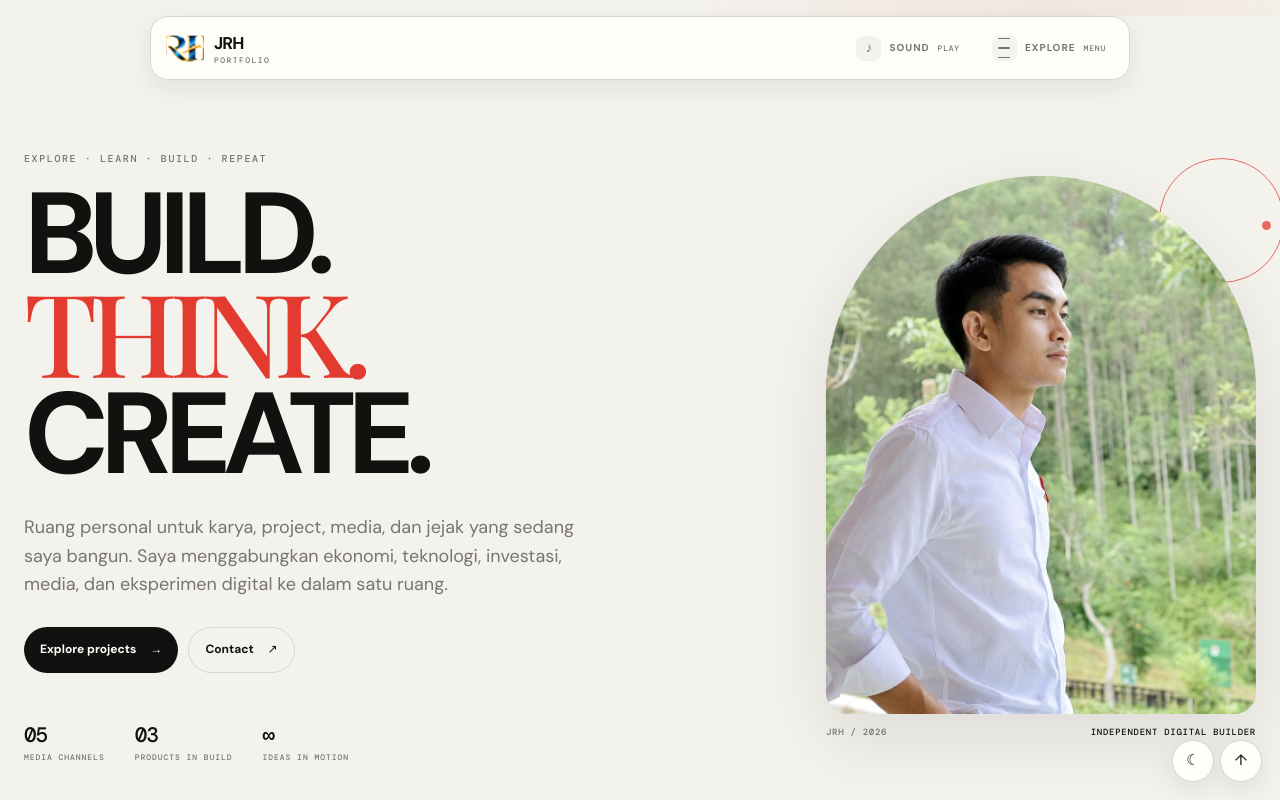
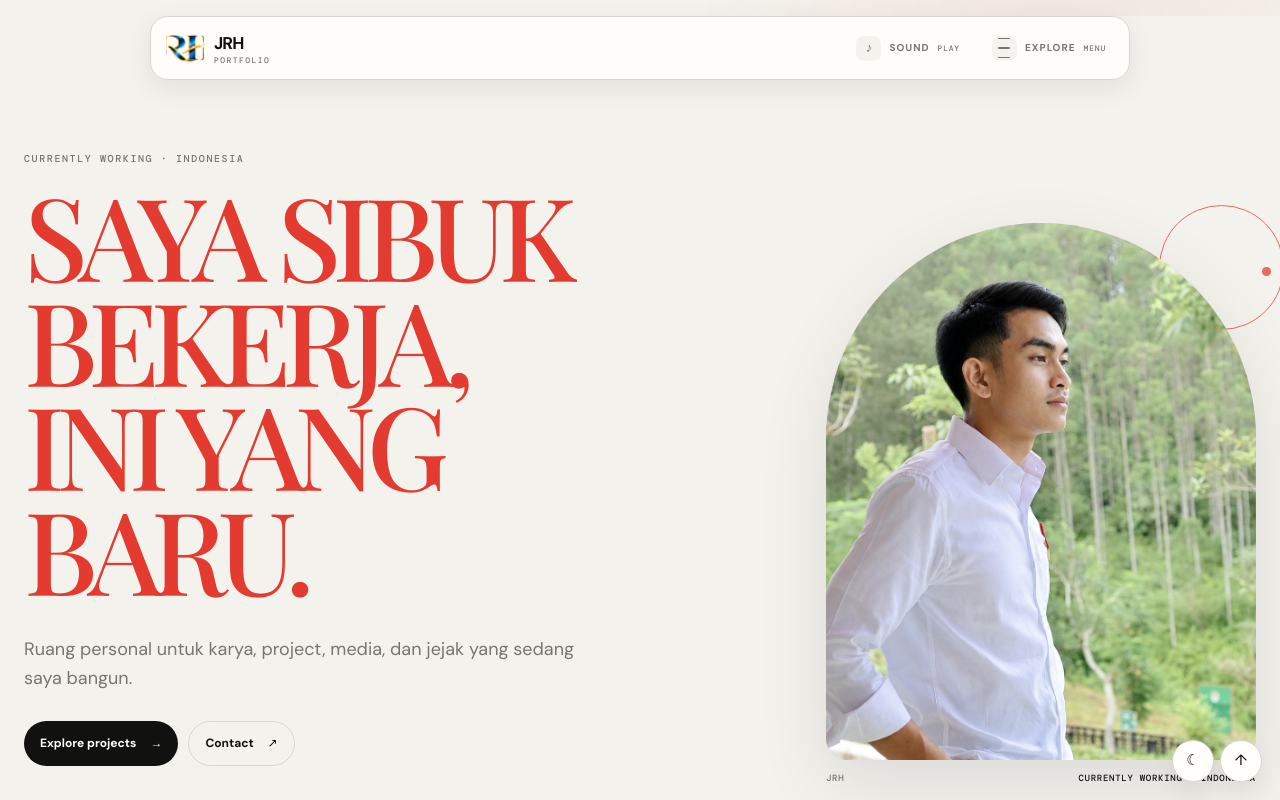
Before and after one commit to LionerHakim/JRHs, a React (Vite) app: page / in a window 1280 px wide. Shown: the top 800 px of the page. Built offline with nearby package versions, Linux system fonts and the light colour scheme; a web font is replaced by a local one.

Commit message:
Align new UI with pre-Hydra JRHs content

```diff
--- a/src/main.tsx
+++ b/src/main.tsx
@@ -321,7 +321,7 @@ export default function App() {
             <div className='menu-panel-grid'>
               {sectionItems.map(([id, label], index) => <a key={id} href={'#' + id} aria-current={activeSection === id ? 'location' : undefined} onClick={() => setMenuOpen(false)}><span className='menu-item-index'>{String(index + 1).padStart(2, '0')}</span><span className='menu-item-label'>{label}</span><span className='menu-item-arrow'>↗</span></a>)}
             </div>
-            <div className='menu-panel-foot'><span>JRH</span><span>Build quietly. Ship boldly.</span></div>
+            <div className='menu-panel-foot'><span>{siteConfig.identity.name}</span><span>{siteConfig.identity.statusLabel} · {siteConfig.identity.locationLabel}</span></div>
           </nav>
           <aside id='music-panel' className={musicOpen ? 'music-panel is-open' : 'music-panel'} aria-label='Music player'>
             <div className='music-panel-head'><div><span className='music-eyebrow'>JRH / SOUND</span><strong>Soundtrack</strong></div><span className='music-status'>READY</span></div>
@@ -333,13 +333,13 @@ export default function App() {
       <main data-ui-level='hydra'>
         <section id='identity' className='hero hydra-hero' aria-labelledby='identity-title'>
           <div className='hero-copy'>
-            <p className='hero-eyebrow'>EXPLORE · LEARN · BUILD · REPEAT</p>
-            <h1 id='identity-title'>BUILD.<br /><span>THINK.</span><br />CREATE.</h1>
-            <p className='hero-description'>{siteConfig.identity.description} Saya menggabungkan ekonomi, teknologi, investasi, media, dan eksperimen digital ke dalam satu ruang.</p>
+            <p className='hero-eyebrow'>{siteConfig.identity.statusLabel} · {siteConfig.identity.locationLabel}</p>
+            <h1 id='identity-title'>{siteConfig.identity.headline.split('\n').map((line, index) => <span key={line}>{line}{index < siteConfig.identity.headline.split('\n').length - 1 ? <br /> : null}</span>)}</h1>
+            <p className='hero-description'>{siteConfig.identity.description}</p>
             <div className='hero-actions'><a className='hero-pill' href='#projects'>Explore projects <span>→</span></a><a className='ghost-pill' href='#links'>Contact <span>↗</span></a></div>
             <div className='hero-stats'><span><b>05</b><small>MEDIA CHANNELS</small></span><span><b>03</b><small>PRODUCTS IN BUILD</small></span><span><b>∞</b><small>IDEAS IN MOTION</small></span></div>
           </div>
-          <figure className='hero-portrait'><div className='portrait-orbit' /><div className='portrait-frame'><img src={siteConfig.identity.profileImage} alt={siteConfig.identity.name} width='640' height='800' fetchPriority='high' /></div><figcaption><span>JRH / 2026</span><strong>Independent digital builder</strong></figcaption></figure>
+          <figure className='hero-portrait'><div className='portrait-orbit' /><div className='portrait-frame'><img src={siteConfig.identity.profileImage} alt={siteConfig.identity.name} width='640' height='800' fetchPriority='high' /></div><figcaption><span>{siteConfig.identity.name}</span><strong>{siteConfig.identity.statusLabel} · {siteConfig.identity.locationLabel}</strong></figcaption></figure>
         </section>
 
         <section id='education' className='section hydra-section' aria-labelledby='education-title'>
@@ -357,7 +357,6 @@ export default function App() {
           <div className='projects-list hydra-projects'>{siteConfig.projects.map((item) => <article className='project-card' key={item.number}><div className='project-visual'><span>{item.number}</span><i /></div><div className='project-card-body'><span className='project-category'>{item.category}</span><h3>{item.title}</h3><p>{item.description}</p><span className='project-status'>{item.status}</span></div><span className='project-link'>↗</span></article>)}</div>
         </section>
 
-        <aside className='thinking-quotes hydra-thinking' aria-label='Prinsip berpikir JRH'><article className='thinking-quote-card'><span className='thinking-quote-kicker'>SYSTEMS THINKING</span><strong>SEE THE SYSTEM,<br />NOT JUST THE EVENT.</strong><p>Gunakan data, pola, dan konteks untuk memahami apa yang sebenarnya bergerak di balik sebuah keputusan.</p></article><article className='thinking-quote-card'><span className='thinking-quote-kicker'>DECISION MAKING</span><strong>DATA FIRST.<br />HUMAN ALWAYS.</strong><p>Algoritma membantu membaca sinyal. Manusia tetap menentukan makna, arah, dan konsekuensinya.</p></article></aside>
         <TestimonialsSection />
 
         <section id='links' className='section hydra-section contact-section' aria-labelledby='links-title'>
@@ -378,7 +377,7 @@ export default function App() {
       </main>
 
       <div className='floating-utilities'><button className='theme-toggle-floating' type='button' aria-label='Toggle theme' onClick={() => setDarkMode((v) => !v)}>{darkMode ? '☀' : '☾'}</button><a className='back-to-top' href='#identity' aria-label='Kembali ke atas'>↑</a></div>
-      <footer className='site-footer hydra-footer'><div className='site-footer-main'><div className='site-footer-brand'><img src='/assets/images/logo.png' alt='' /><strong>JRH</strong><span>INDEPENDENT DIGITAL BUILDER</span></div><nav className='site-footer-nav'>{sectionItems.map(([id, label]) => <a key={id} href={'#' + id}>{label.toUpperCase()}</a>)}</nav><div className='footer-orbit'>JRH / 2026</div></div><div className='site-footer-bottom'><span>© 2026 JRH</span><span>EXPLORE · LEARN · BUILD</span></div></footer>
+      <footer className='site-footer hydra-footer'><div className='site-footer-main'><div className='site-footer-brand'><img src='/assets/images/logo.png' alt='' /><strong>{siteConfig.identity.name}</strong><span>{siteConfig.identity.statusLabel} · {siteConfig.identity.locationLabel}</span></div><nav className='site-footer-nav'>{sectionItems.map(([id, label]) => <a key={id} href={'#' + id}>{label.toUpperCase()}</a>)}</nav><div className='footer-orbit'>JRH / 2026</div></div><div className='site-footer-bottom'><span>© 2026 {siteConfig.identity.name}</span><span>{siteConfig.identity.statusLabel}</span></div></footer>
     </div>
   )
 }
```
